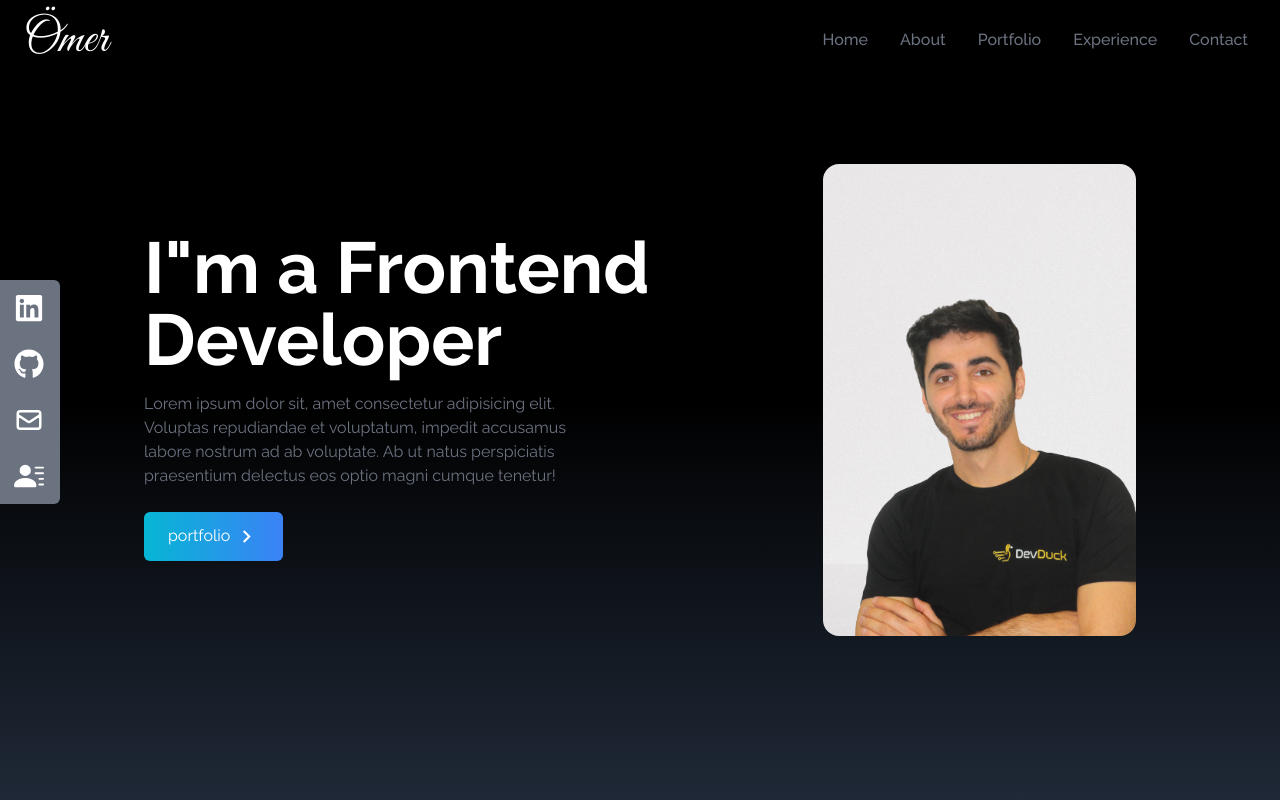
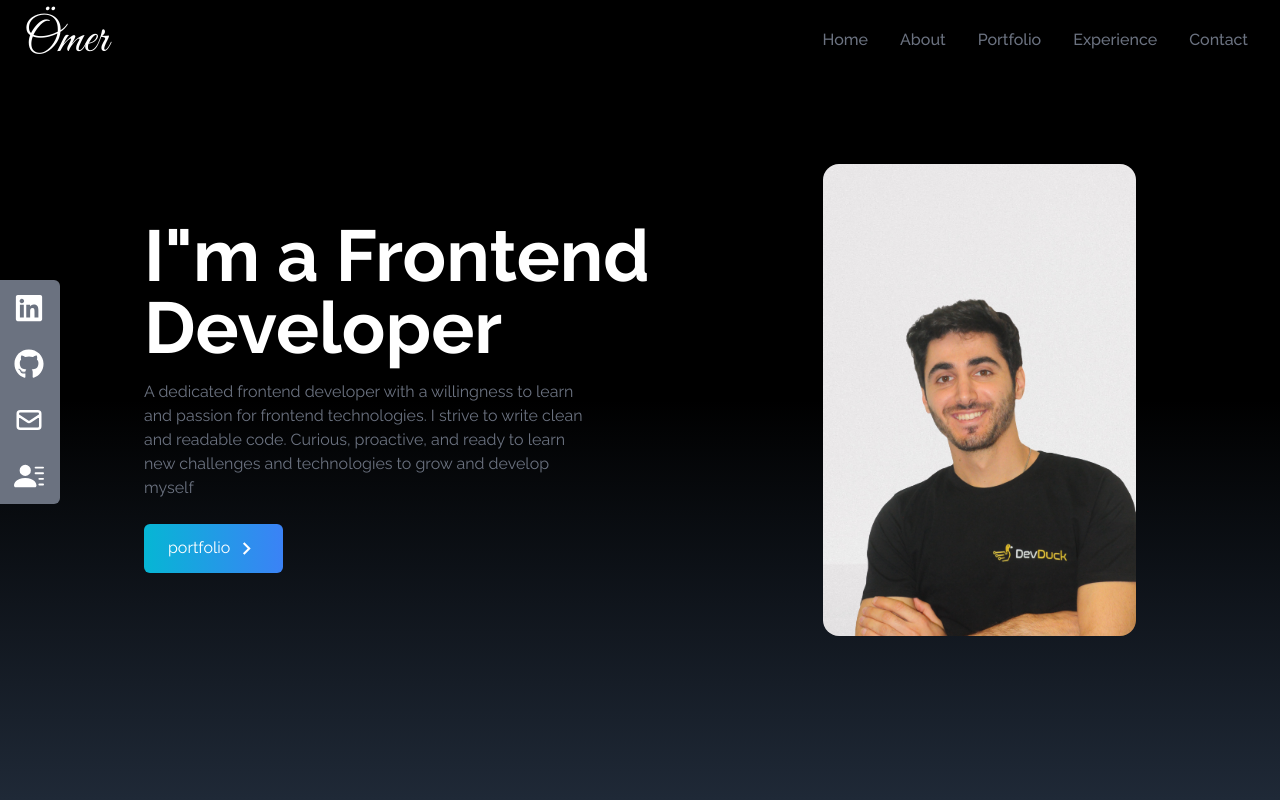
Before and after one commit to mrduman/Portfolio, a React (Create React App) app: page / in a window 1280 px wide. Shown: the top 800 px of the page. Built offline with nearby package versions, Linux system fonts and the light colour scheme.

Commit message:
some adjustments

```diff
--- a/src/components/Home.js
+++ b/src/components/Home.js
@@ -15,10 +15,10 @@ function Home() {
             I"m a Frontend Developer
           </h2>
           <p className="text-gray-500 py-4 max-w-md">
-            Lorem ipsum dolor sit, amet consectetur adipisicing elit. Voluptas
-            repudiandae et voluptatum, impedit accusamus labore nostrum ad ab
-            voluptate. Ab ut natus perspiciatis praesentium delectus eos optio
-            magni cumque tenetur!
+            A dedicated frontend developer with a willingness to learn and
+            passion for frontend technologies. I strive to write clean and
+            readable code. Curious, proactive, and ready to learn new challenges
+            and technologies to grow and develop myself
           </p>
           <div>
             <Link
--- a/src/components/SocialLinks.js
+++ b/src/components/SocialLinks.js
@@ -12,7 +12,7 @@ function SocialLinks() {
           Linkedin <FaLinkedin size={30} />
         </>
       ),
-      href: "https://www.linkedin.com/",
+      href: "https://www.linkedin.com/in/dumanomer",
       style: "rounded-tr-md",
     },
     {
@@ -31,16 +31,16 @@ function SocialLinks() {
           Mail <HiOutlineMail size={30} />
         </>
       ),
-      href: "mail:to:omer.duman@gmx.de",
+      href: "mailto:omer.duman@gmx.de",
     },
     {
       id: 4,
       child: (
         <>
-          Mail <BsFillPersonLinesFill size={30} />
+          Resume <BsFillPersonLinesFill size={30} />
         </>
       ),
-      href: "mail:to:omer.duman@gmx.de",
+      href: "/resume.pdf",
       style: "rounded-br-md",
       download: true,
     },
```
Also changed, not shown: 1 other file (tests, documents, lock files or other folders).
